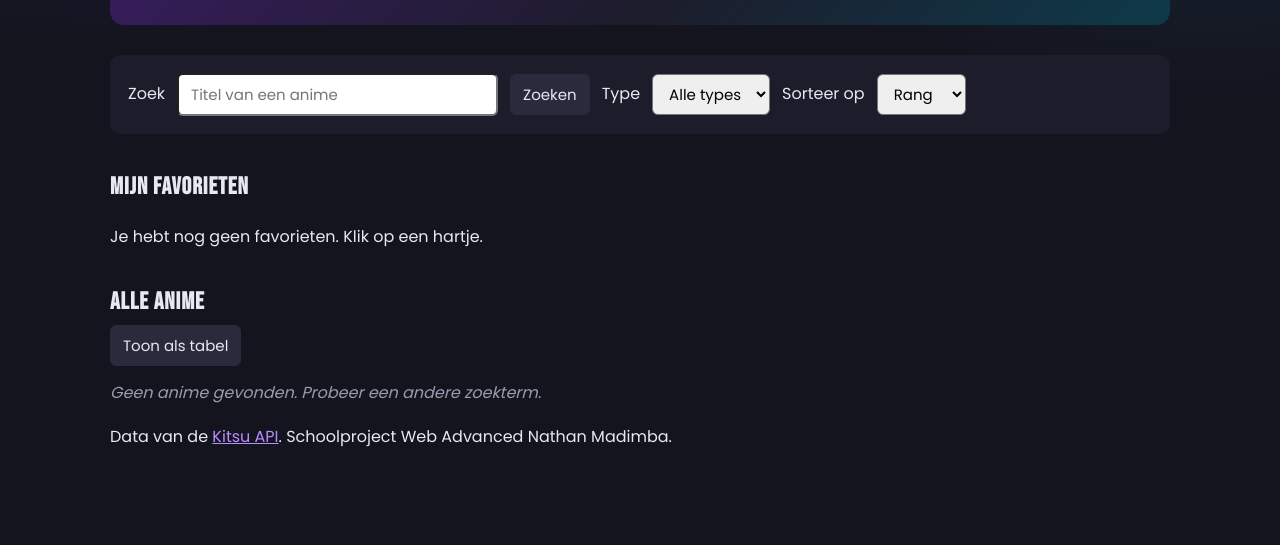
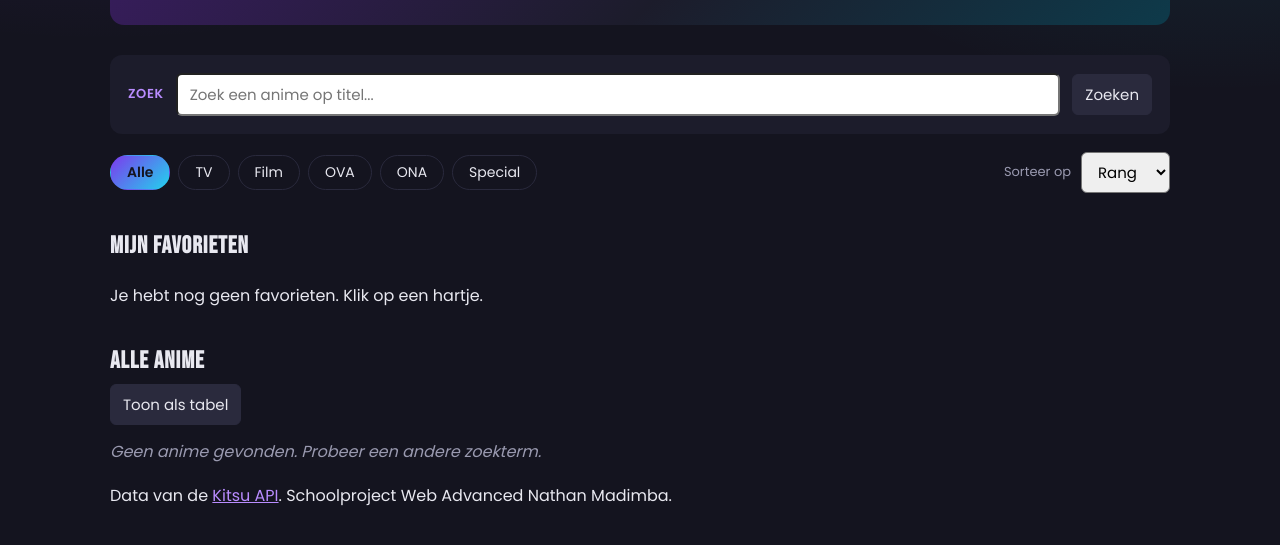
Before and after one commit to Ehbnathanmadimba/Anime---explorer, a website built with Vite: page index.html in a window 1280 px wide. Shown: the part 199-744 px from the top of the page. Built offline with nearby package versions, Linux system fonts and the light colour scheme; no server answers.

Commit message:
style: filters als pill knoppen

```diff
--- a/index.html
+++ b/index.html
@@ -30,19 +30,22 @@
 
       <form id="search-form">
         <label for="search-input">Zoek</label>
-        <input id="search-input" type="search" placeholder="Titel van een anime" />
+        <input id="search-input" type="search" placeholder="Zoek een anime op titel..." />
         <button type="submit">Zoeken</button>
+        <p id="search-error"></p>
+      </form>
 
-        <label for="filter-type">Type</label>
-        <select id="filter-type">
-          <option value="">Alle types</option>
-          <option value="TV">TV</option>
-          <option value="movie">Film</option>
-          <option value="OVA">OVA</option>
-          <option value="ONA">ONA</option>
-          <option value="special">Special</option>
-        </select>
+      <div id="filter-balk">
+        <div id="filter-knoppen">
+          <button type="button" class="chip actief" data-type="">Alle</button>
+          <button type="button" class="chip" data-type="TV">TV</button>
+          <button type="button" class="chip" data-type="movie">Film</button>
+          <button type="button" class="chip" data-type="OVA">OVA</button>
+          <button type="button" class="chip" data-type="ONA">ONA</button>
+          <button type="button" class="chip" data-type="special">Special</button>
+        </div>
 
+        <div id="sorteer-blok">
           <label for="sort-select">Sorteer op</label>
           <select id="sort-select">
             <option value="rank">Rang</option>
@@ -50,9 +53,8 @@
             <option value="title">Titel</option>
             <option value="year">Jaar</option>
           </select>
-
-        <p id="search-error"></p>
-      </form>
+        </div>
+      </div>
 
       <main>
         <section id="favorites-section">
--- a/src/css/style.css
+++ b/src/css/style.css
@@ -137,12 +137,81 @@ body.licht #logo {
   align-items: center;
   gap: 12px;
   padding: 18px;
-  border-radius: 10px;
+  border-radius: 12px;
   background-color: #1c1c2b;
 }
 
 body.licht #search-form {
   background-color: #e6e6ef;
+}
+
+#search-form label {
+  font-size: 13px;
+  font-weight: 600;
+  text-transform: uppercase;
+  letter-spacing: 0.6px;
+  color: #b98cff;
+}
+
+#search-input {
+  flex: 1 1 300px;
+}
+
+#filter-balk {
+  display: flex;
+  flex-wrap: wrap;
+  align-items: center;
+  justify-content: space-between;
+  gap: 15px;
+  margin-top: 18px;
+}
+
+#filter-knoppen {
+  display: flex;
+  flex-wrap: wrap;
+  gap: 8px;
+}
+
+.chip {
+  padding: 6px 16px;
+  border: 1px solid #2a2a3d;
+  border-radius: 20px;
+  background-color: transparent;
+  font-size: 14px;
+}
+
+.chip:hover {
+  background-color: #2a2a3d;
+}
+
+.chip.actief {
+  border-color: transparent;
+  background-image: linear-gradient(135deg, #7c3aed, #22d3ee);
+  color: #14141f;
+  font-weight: 600;
+}
+
+body.licht .chip {
+  border-color: #c9c9db;
+}
+
+body.licht .chip.actief {
+  color: #ffffff;
+}
+
+#sorteer-blok {
+  display: flex;
+  align-items: center;
+  gap: 10px;
+}
+
+#sorteer-blok label {
+  font-size: 13px;
+  color: #9a9ab0;
+}
+
+body.licht #sorteer-blok label {
+  color: #5c5c72;
 }
 
 #search-error {
--- a/src/js/form.js
+++ b/src/js/form.js
@@ -3,7 +3,7 @@
 export const searchForm = document.querySelector('#search-form');
 export const searchInput = document.querySelector('#search-input');
 export const searchError = document.querySelector('#search-error');
-export const filterType = document.querySelector('#filter-type');
+export const filterKnoppen = document.querySelector('#filter-knoppen');
 export const sortSelect = document.querySelector('#sort-select');
 
 export const valideerZoekterm = (zoekterm) => {
--- a/src/js/main.js
+++ b/src/js/main.js
@@ -22,7 +22,7 @@ import {
 import {
   searchForm,
   searchInput,
-  filterType,
+  filterKnoppen,
   sortSelect,
   valideerZoekterm,
   toonFout,
@@ -36,6 +36,7 @@ const modalSluit = document.querySelector('#modal-sluit');
 let ruweLijst = [];
 let huidigeLijst = [];
 let toonTabel = false;
+let actiefType = '';
 
 const jaarVan = (anime) => {
   return anime.attributes.startDate ? Number(anime.attributes.startDate.slice(0, 4)) : 0;
@@ -59,10 +60,8 @@ const sorteer = (lijst) => {
 };
 
 const verwerkLijst = () => {
-  const type = filterType.value;
-
-  const gefilterd = type
-    ? ruweLijst.filter((anime) => anime.attributes.subtype === type)
+  const gefilterd = actiefType
+    ? ruweLijst.filter((anime) => anime.attributes.subtype === actiefType)
     : ruweLijst;
 
   huidigeLijst = sorteer(gefilterd);
@@ -77,7 +76,23 @@ const toonResultaten = () => {
   }
 };
 
-filterType.addEventListener('change', verwerkLijst);
+filterKnoppen.addEventListener('click', (event) => {
+  const chip = event.target.closest('.chip');
+
+  if (!chip) {
+    return;
+  }
+
+  actiefType = chip.getAttribute('data-type');
+
+  for (const knop of filterKnoppen.querySelectorAll('.chip')) {
+    knop.classList.remove('actief');
+  }
+
+  chip.classList.add('actief');
+  verwerkLijst();
+});
+
 sortSelect.addEventListener('change', verwerkLijst);
 
 if (leesUitOpslag(STORAGE_KEYS.THEMA, 'donker') === 'licht') {
```
Lines whose indentation alone changed are shown as unchanged.
